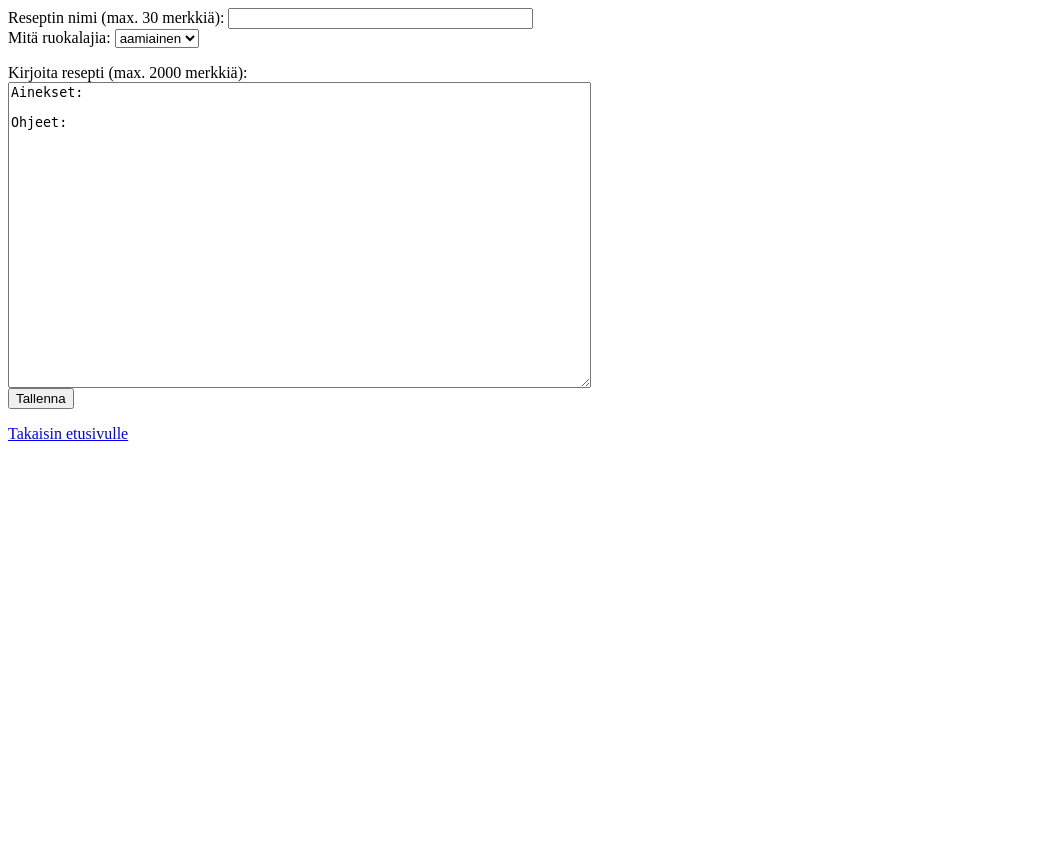
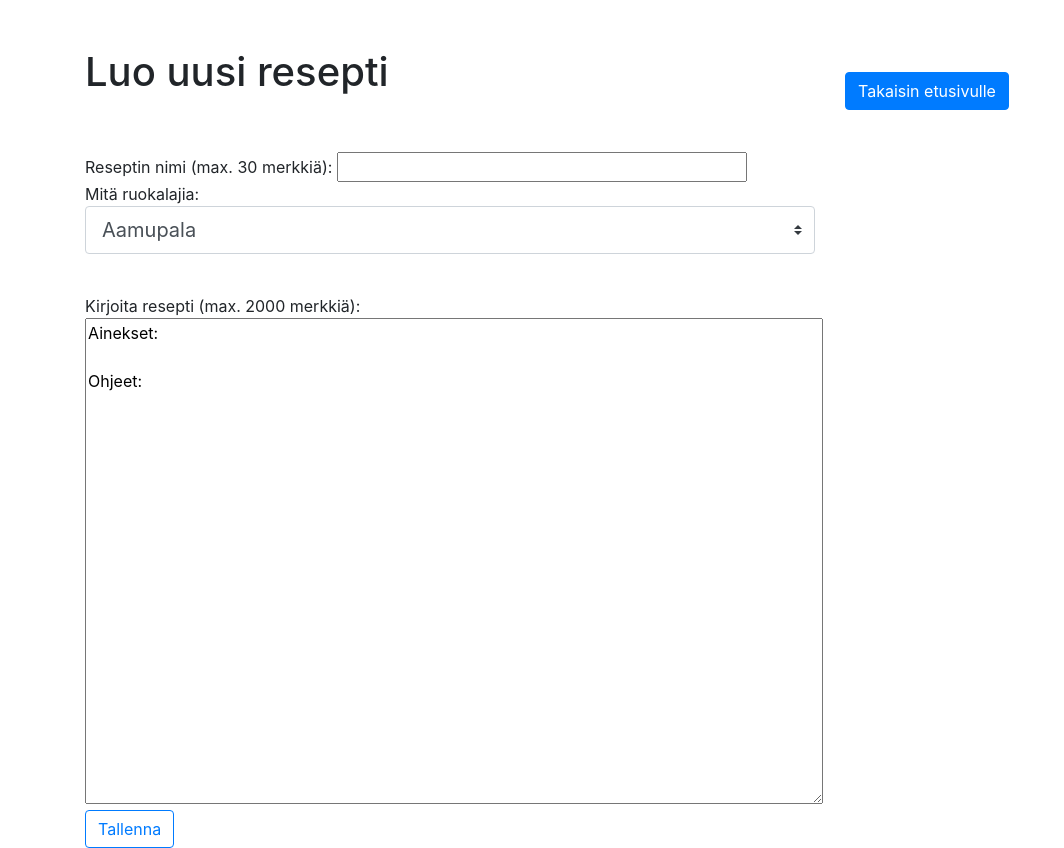
Before and after one commit to Mahlamaki/tsoha-keittokirja, a Flask app: page /create_new_recipe in a window 1280 px wide. Shown: the whole page, without its empty margins (0-1064 px from the left). Before the commit the page ends 441 px from the top, so only its background shows below. Run offline with Flask 3, Linux system fonts and the light colour scheme; some libraries are stand-ins or nearby versions.

Commit message:
Updating layout: new_recipe.html

```diff
--- a/templates/new_recipe.html
+++ b/templates/new_recipe.html
@@ -1,19 +1,42 @@
-<form action="/send" method="POST">
-Reseptin nimi (max. 30 merkkiä): <input type="text" name="title" size ="35"minlength="1" maxlength="30"> <br>
-Mitä ruokalajia: <select name="category">
-<option value="1" selected> aamiainen
-<option value="2"> pääruoka
-<option value="3"> jälkiruoka
-</select>
-<p>
-Kirjoita resepti (max. 2000 merkkiä): <br>
-<textarea name="message" rows="20" cols="70" minlength="1" maxlength = "2000">
+<!DOCTYPE html>
+<meta name="viewport" content="width=device-width, initial-scale=1, shrink-to-fit=no">
+<link rel="stylesheet" href="https://stackpath.bootstrapcdn.com/bootstrap/4.5.0/css/bootstrap.min.css">
+<br>
+<br>
+<div class="container">
+  <div class="row">
+    <div class="col-8">
+	<h1>Luo uusi resepti</h1>
+	<br>
+	<br>
+        <form action="/send" method="POST">
+        Reseptin nimi (max. 30 merkkiä): <input type="text" name="title" size ="35"minlength="1" maxlength="30">
+        <br<>
+	<br>
+        Mitä ruokalajia:
+        <form action="/browse_recipes/"  method ="POST">
+        <select class="custom-select custom-select-lg mb-3" name="category">
+        <option value="1" selected> Aamupala
+        <option value="2"> Pääruoka
+        <option value="3"> Jälkiruoka
+        </select>
+        <br>
+        <br>
+        Kirjoita resepti (max. 2000 merkkiä):
+        <br>
+        <textarea name="message" rows="20" cols="70" minlength="1" maxlength = "2000">
 Ainekset:
 
-Ohjeet:
-</textarea> <br>
-<input type="submit" value="Tallenna">
-<p>
-<a href="/">Takaisin etusivulle</a>
-</form>
-{{message}}
+Ohjeet:</textarea>
+        <br>
+	<input type="submit" class="btn btn-outline-primary" value="Tallenna">
+	<br>
+	</form>
+        {{message}}
+    </div>
+    <div = class="col-4">
+      <br>
+      <a class="btn btn-primary" href="/">Takaisin etusivulle</a>
+    </div>
+  </div>
+</div>
```
